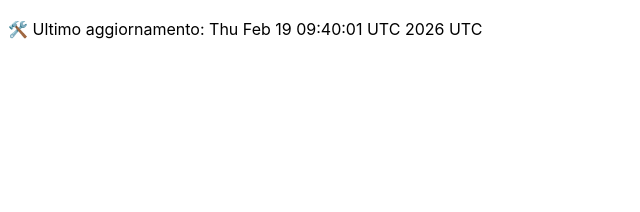
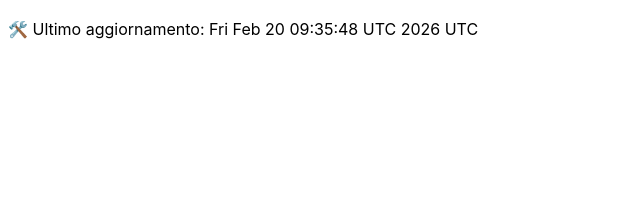
Before and after one commit to DanteTrb/DanteTrb.github.io, a Jekyll site: the page built from badges.md, in a window 1280 px wide. Shown: the top 212 px of the page, without its empty margins (0-640 px from the left). Built offline with Jekyll 4.4.1, drawn with Linux system fonts in a browser that asks for light colours; our own code applies the rules of GitHub Pages for plain Markdown files.

```diff
--- a/badges.md
+++ b/badges.md
@@ -1 +1 @@
-🛠️ Ultimo aggiornamento: Thu Feb 19 09:40:01 UTC 2026 UTC
+🛠️ Ultimo aggiornamento: Fri Feb 20 09:35:48 UTC 2026 UTC
```
